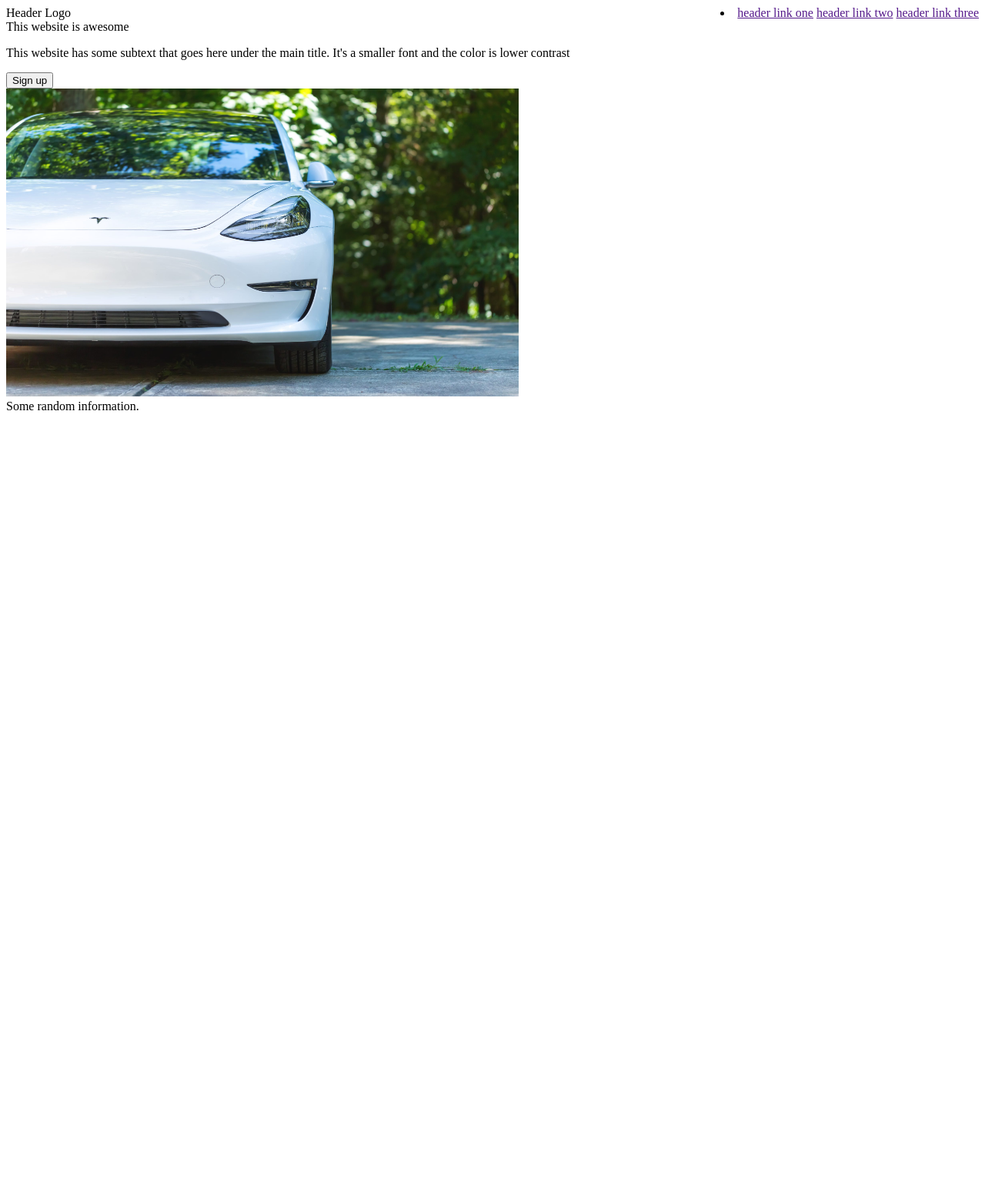
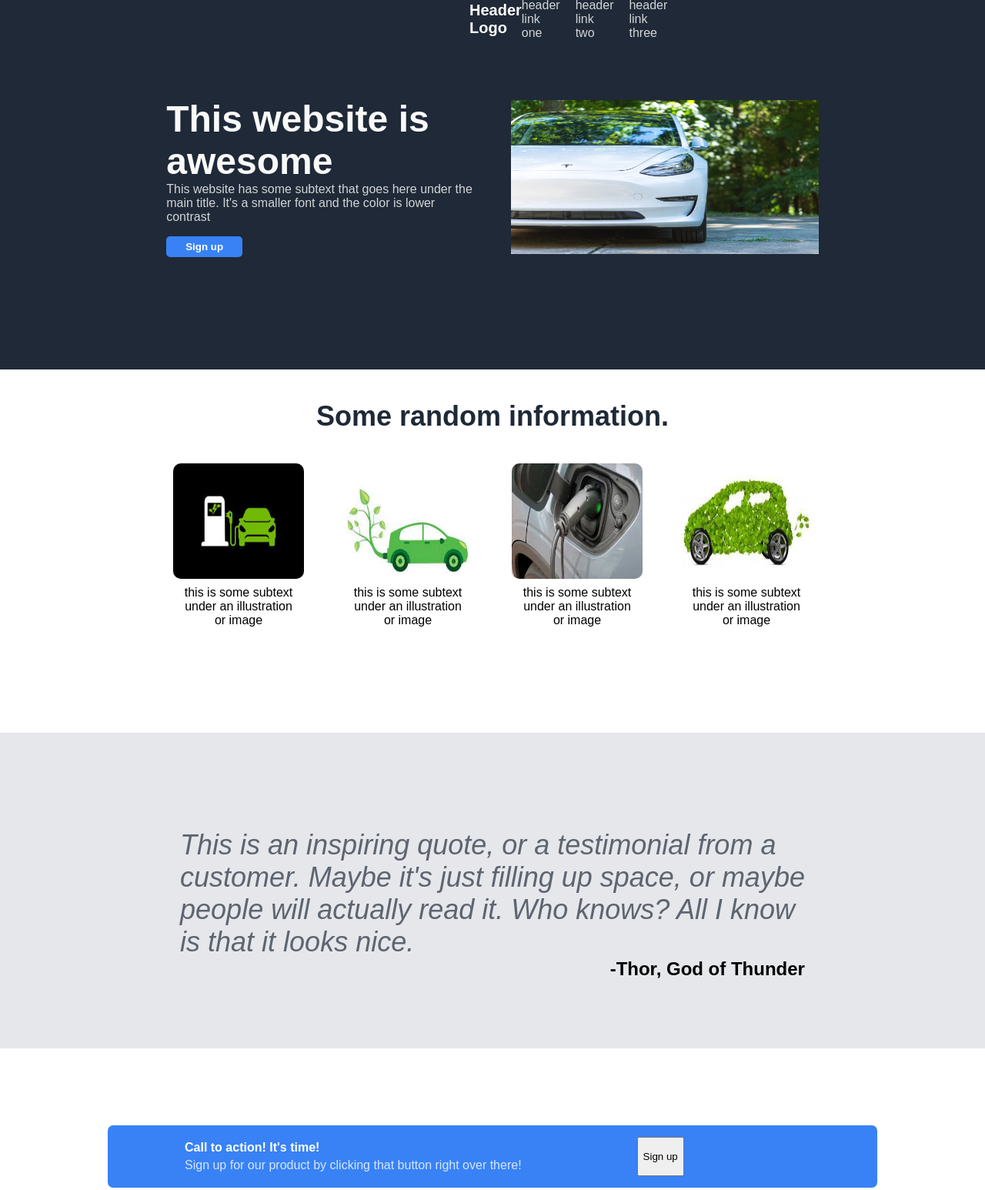
Before and after one commit to Shlammy/landing-page, a plain HTML site: page index.html in a window 1280 px wide. Shown: the top 1546 px of the page at 77% size. Before the commit the page ends 800 px from the top, so only its background shows below. Drawn offline with Linux system fonts and the light colour scheme; files whose address does not match are found by name.

Commit message:
Stuctured/styled content

```diff
--- a/index.html
+++ b/index.html
@@ -8,7 +8,8 @@
     <link rel="stylesheet" href="styles.css">
   </head>
   <body>
-    <div class="header">Header Logo
+    <div class="header">
+      <p>Header Logo</p>
       <li>
         <a href="">header link one</a>
         <a href="">header link two</a>
@@ -16,18 +17,49 @@
       </li>
     </div>
     <div class="second">
-      <div class="secondContainer">This website is awesome
-        <p>This website has some subtext that goes here under the main title. It's a smaller font and the color is lower contrast</p>
+      <div class="secondContainer">
+        <p class="awesomeText">This website is<br>awesome</p>
+        <p class="subtext">This website has some subtext that goes here under the<br>main title. It's a smaller font and the color is lower<br>contrast</p>
         <button class="secondButton">Sign up</button>
       </div>
       <img src="/home/shlummy/Desktop/tesla.jpg" alt="Parked Tesla" class="teslaImg">
     </div>
-    <div class="third">Some random information.
+    <div class="third">
+      <p class="infoHeader">Some random information.</p>
       <div class="thirdContainer">
         <div class="imgContainer1">
-
+          <img src="images/carimage.jpeg" alt="" class="img">
+          <p>this is some subtext<br>under an illustration<br>or image</p>
+        </div>
+        <div class="imgContainer2">
+          <img src="images/car.jpeg" alt="">
+          <p>this is some subtext<br>under an illustration<br>or image</p>
+        </div>
+        <div class="imgContainer3">
+          <img src="images/charger.jpeg" alt="">
+          <p>this is some subtext<br>under an illustration<br>or image</p>
+        </div>
+        <div class="imgContainer4">
+          <img src="images/ecocar.jpeg" alt="">
+          <p>this is some subtext<br>under an illustration<br>or image</p>
         </div>
       </div>
     </div>
+    <div class="fourth">
+      <div class="fourthContainer">
+        <p class="quote">This is an inspiring quote, or a testimonial from a<br>customer. Maybe it's just filling up space, or maybe<br>people will actually read it. Who knows? All I know<br>is that it looks nice.</p>
+        <p class="quoteName">-Thor, God of Thunder</p>
+      </div>
+    </div>
+    <div class="fifth">
+      <div class="fifthContentDiv">
+        <div>
+          <p><b>Call to action! It's time!</b></p>
+          <p class="actionText">Sign up for our product by clicking that button right over there!</p>
+        </div>
+        <button class="fifthButton">Sign up</button>
+      </div>
+    </div>
+    <div class="footer">Copyright&ensp;©&ensp;The Odin Project 2021</div>
   </body>
 </html>
--- a/styles.css
+++ b/styles.css
@@ -1,9 +1,168 @@
+body {
+    margin: auto;
+    font-family: Arial, Helvetica, sans-serif;
+}
+
+.header, .footer {
+    display: flex;
+    flex-shrink: 0;
+    background-color: #1F2937;
+    color: white;
+    height: 50px;
+    align-items: center;
+    padding: 0px 610px;
+}
+
 .header {
+    justify-content: space-between;
+    padding-bottom: 30px;
+}
+
+.header p {
+    font-weight: 900;
+    font-size: 20px;
+}
+
+.footer {
+    justify-content: center;
+}
+
+li {
+    list-style: none;
     display: flex;
-    justify-content: space-between;
+    gap: 20px;
+}
+
+a {
+    text-decoration: none;
+    color: rgba(255, 255, 255, 0.8);
+}
+
+.second {
+    display: flex;
+    justify-content: center;
+    align-items: center;
+    color: white;
+    background-color: #1F2937;
+    height: 300px;
+    padding-bottom: 100px;
+}
+
+.secondContainer {
+    padding-right: 50px;
+}
+
+.awesomeText {
+    font-size: 48px;
+    font-weight: bolder;
+    color: #F9FAF8;
+    margin-bottom: 0px;
+    margin-top: 0px;
+}
+
+.subtext {
+    margin-top: 0px;
+    opacity: 0.8;
 }
 
 .teslaImg {
-    height: 400px;
-    width: 666px;
+    height: 200px;
+    width: 400px;
 }
+
+.secondButton {
+    background-color: #3882F6;
+    color: white;
+    font-weight: bold;
+    padding: 6px 25px;
+    border: 0px;
+    border-radius: 5px;
+
+}
+
+.third {
+    display: flex;
+    flex-direction: column;
+    align-items: center;
+}
+
+.infoHeader {
+    font-weight: bolder;
+    font-size: 36px;
+    color: #1F2937;
+    margin: 40px 0px;
+}
+
+.thirdContainer {
+    display: flex;
+    text-align: center;
+    height: 350px;
+    gap: 50px;
+}
+
+.thirdContainer img {
+    border-radius: 10px;
+    width: 170px;
+    height: 150px;
+}
+
+.thirdContainer p {
+    margin: 5px;
+}
+
+.fourth {
+    display: flex;
+    align-items: center;
+    justify-content: center;
+    flex-direction: column;
+    background-color: #E5E7EB;
+    height: 410px;
+}
+
+.quoteName {
+    display: flex;
+    justify-content: flex-end;
+    margin: 0px;
+    font-weight: bold;
+    font-size: 24px;
+}
+
+.quote {
+    font-size: 36px;
+    font-weight: lighter;
+    color: #1f2937af;
+    margin-bottom: 0px;
+    font-style: italic;
+}
+
+.fifth {
+    display: flex;
+    justify-content: center;
+    padding: 100px 0px;
+}
+
+.fifthContentDiv {
+    display: flex;
+    gap: 125px;
+    background-color: #3882F6;
+    color: white;
+    width: 800px;
+    padding: 15px 100px;
+    border-radius: 7px;
+}
+
+.fifthContentDiv p {
+    margin: 5px 0px;
+}
+
+.fifthButton {
+    margin-left: 25px;
+}
+
+.actionText {
+    opacity: 0.8;
+}
+
+.footer {
+    height: 100px;
+}
```
